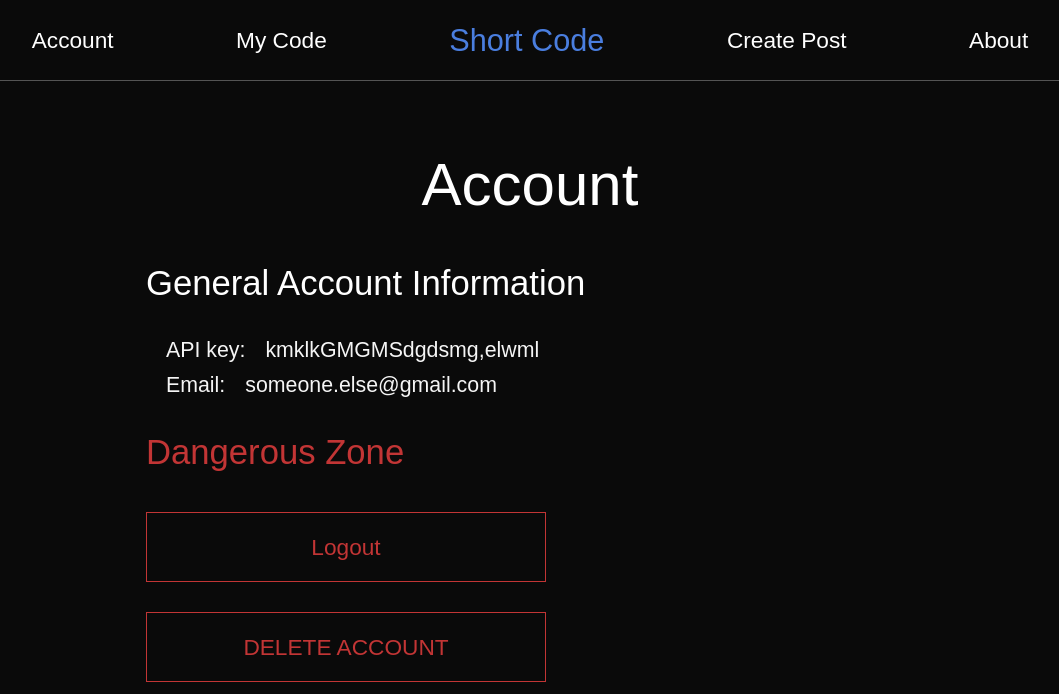
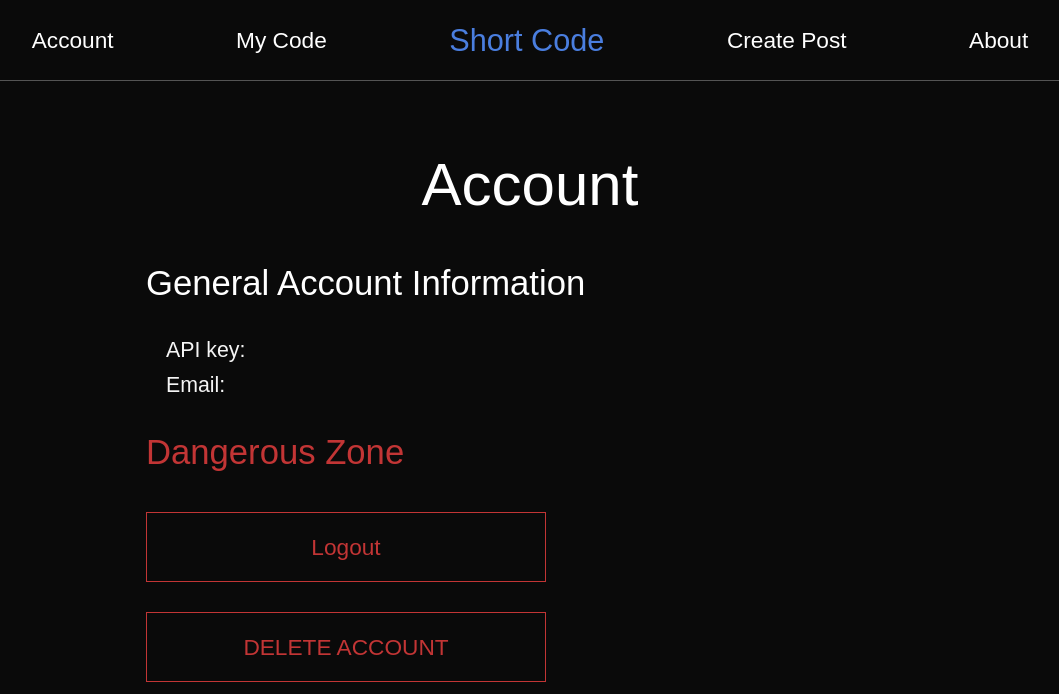
Before and after one commit to Liberontissauri/ShortCode, a Next.js app: page /account in a window 1280 px wide. Shown: the top 694 px of the page, without its empty margins (110-1169 px from the left). Built offline with nearby package versions, Linux system fonts and the light colour scheme; a web font is replaced by a local one.

Commit message:
fixes to the accounts page

```diff
--- a/pages/account/index.js
+++ b/pages/account/index.js
@@ -1,14 +1,17 @@
-import React, { useState } from 'react'
+import React, { useEffect, useState } from 'react'
 
 import styles from "../../styles/Account.module.css"
 
 import Navbar from '../../components/Navbar/Navbar'
 
 export default function Account() {
-    const storage = window.localStorage
 
-    const api_key = useState("kmklkGMGMSdgdsmg,elwml")
-    const email = useState("someone.else@gmail.com")
+    const [api_key, setKey] = useState("")
+    const [email, setEmail] = useState("")
+
+    useEffect(() => {
+        updateKeyAndEmail()
+    })
 
     return (
         <div className={styles.background}>
@@ -21,16 +24,20 @@ export default function Account() {
                     <li><p>Email:</p><p>{email}</p></li>
                 </ul>
                 <h2 className={styles.subTitle} style={{color: "#C23535"}}>Dangerous Zone</h2>
-                <button className={styles.dangerBtn}>Logout</button>
+                <button className={styles.dangerBtn} onClick={logout}>Logout</button>
                 <button className={styles.dangerBtn}>DELETE ACCOUNT</button>
             </div>
         </div>
     )
-
+    function updateKeyAndEmail() {
+        const storage = window.localStorage
+        setKey(storage.getItem("api_key"))
+        setEmail(storage.getItem("email"))
+    }
     function logout() {
+        const storage = window.localStorage
         storage.setItem("api_key", "")
         storage.setItem("email", "")
-
-        toast.success("Logged out Successfully!")
+        updateKeyAndEmail()
     }
 }
```
